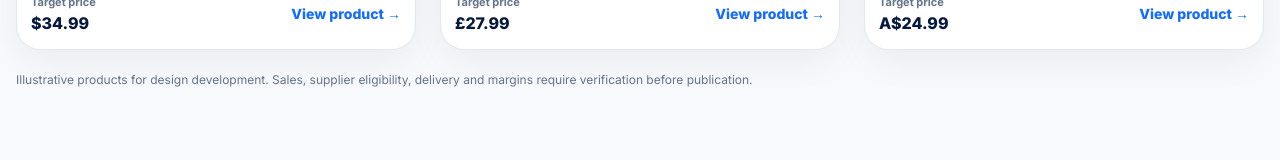
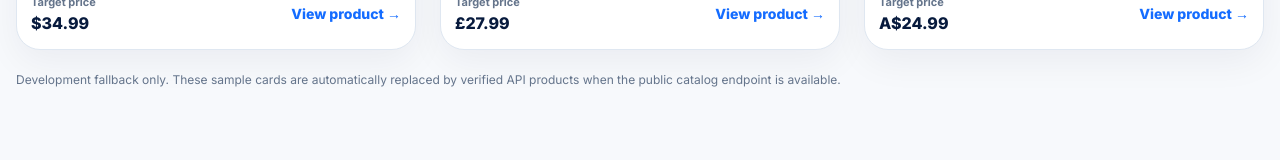
Before and after one commit to ponzey717/ecommpilot-main, a Next.js app: page / in a window 1280 px wide. Shown: the part 1614-1774 px from the top of the page. Built offline with nearby package versions, Linux system fonts and the light colour scheme.

Commit message:
Connect homepage Winning Products section to API-first catalog

```diff
--- a/src/app/page.tsx
+++ b/src/app/page.tsx
@@ -1,6 +1,6 @@
 import Link from "next/link";
 import { MarketFilter } from "@/components/products/market-filter";
-import { ProductGrid } from "@/components/products/product-grid";
+import { CatalogProductGrid } from "@/components/products/catalog-product-grid";
 import { PageShell } from "@/components/site/page-shell";
 import { SectionHeading } from "@/components/ui/section-heading";
 import { routes } from "@/config/routes";
@@ -91,11 +91,7 @@ export default function Home() {
             <Link href={routes.winningProducts} className="text-sm font-extrabold text-[var(--blue)]">Browse all products →</Link>
           </div>
           <div className="mt-8"><MarketFilter /></div>
-          <div className="mt-6"><ProductGrid /></div>
-          <p className="mt-5 text-xs leading-5 text-[var(--muted)]">
-            Illustrative products for design development. Sales, supplier eligibility,
-            delivery and margins require verification before publication.
-          </p>
+          <div className="mt-6"><CatalogProductGrid limit={6} /></div>
         </div>
       </section>
 
```
